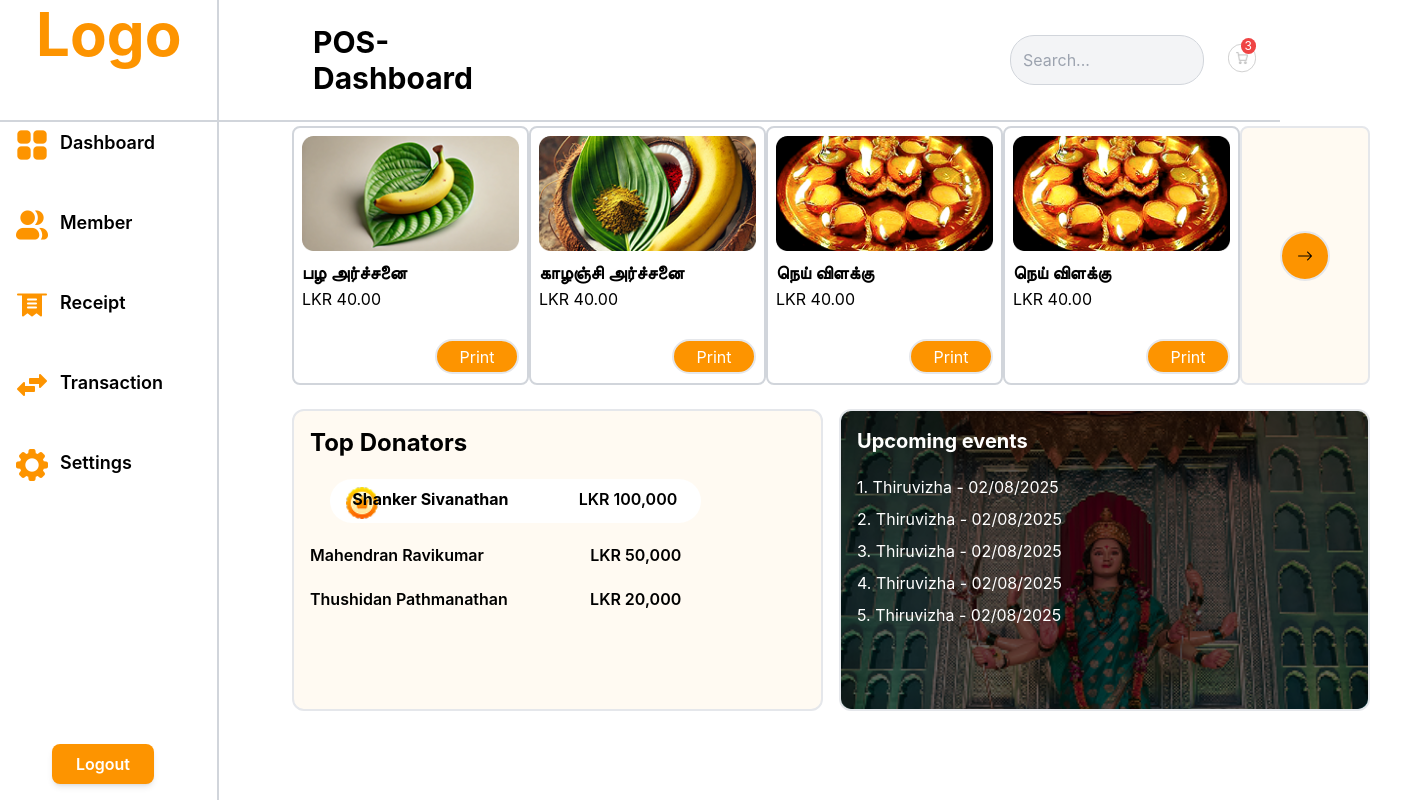
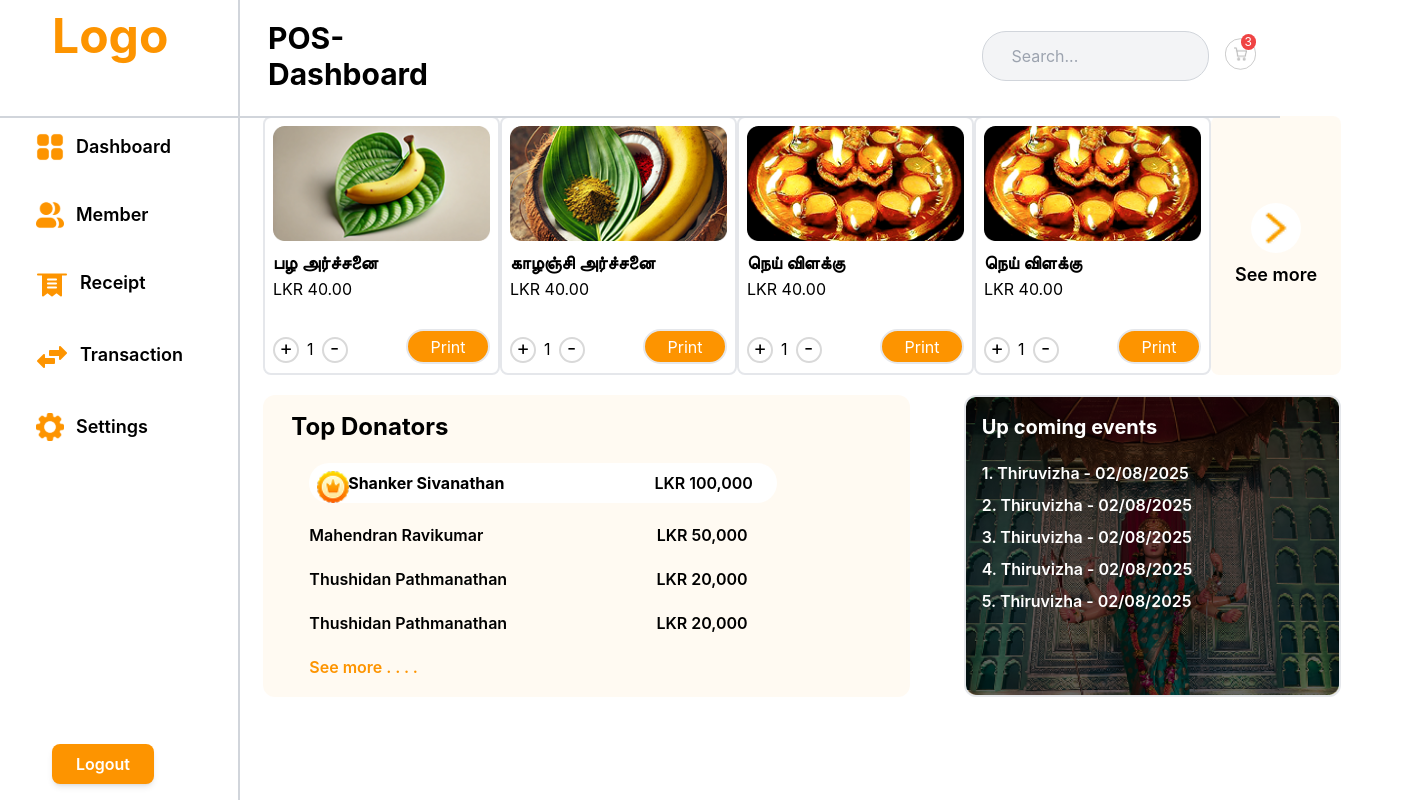
Before and after one commit to tharsie/kowilproject, a React (Create React App) app in the folder login-portal/: page /dashboard/overview in a window 1280 px wide. Shown: the whole page, 1406 px wide, since content can reach past the window. Built offline with nearby package versions, Linux system fonts and the light colour scheme.

Commit message:
ui changes

```diff
--- a/login-portal/src/components/Dashboard.js
+++ b/login-portal/src/components/Dashboard.js
@@ -19,59 +19,57 @@ const Dashboard = () => {
   return (
     <div className="flex min-h-screen ">
       {/* Sidebar */}
-      <div className="fixed w-4/10 bg-white-800 text-white flex flex-col h-full border-r-2 border-gray-300 z-10">
-        <ul className="space-y-4 mt-4 flex-grow">
-          <li>
+      <div className="fixed w-[240px] bg-white-800 text-white flex flex-col h-full border-r-2 border-gray-300 z-50">
+        <ul className=" flex-grow">
+          <li className="p-4 ">
             <div className="text-white p-6  -mt-14 border-gray-300">
-            <div className="p-3 text-6xl pt-5 font-bold h-[89px] text-[#FD9400]">
+            <div className="p-3 text-5xl pt-7 font-bold h-[89px] text-[#FD9400]">
               <h1>Logo</h1>
             </div>
             </div>
           </li>
-          <li className="text-black text-[18px]">
+          <li className="text-black text-[18px] p-4 -mt-2 ml-2">
             <Link
               to="overview"
-              className="block cursor-pointer flex font-semibold  p-4 hover:bg-[#FD940012]"
-
+              className="block cursor-pointer flex font-semibold hover  p-3 hover:bg-[#FD940012]"
             >
-              <img src={addressbook1} alt="Cart" className="w-8 h-8 mr-3" />
+              <img src={addressbook1} alt="Cart" className="w-7 h-7 mr-3" />
               Dashboard
             </Link>
           </li>
-          <li className="text-black text-[18px]">
+          <li className="text-black text-[18px] p-4 -mt-4 ml-2">
             <Link
               to="member"
-              className="block cursor-pointer flex font-semibold p-4 hover:bg-[#FD940012]"
-
+              className="block cursor-pointer flex font-semibold p-3 hover:bg-[#FD940012]"
             >
-              <img src={addressbook2} alt="Cart" className="w-8 h-8 mr-3" />
+              <img src={addressbook2} alt="Cart" className="w-7 h-7 mr-3" />
               Member
             </Link>
           </li>
-          <li className="text-black text-[18px]">
+          <li className="text-black text-[18px] p-4 -mt-4 ml-2">
             <Link
               to="receipt"
-              className="block cursor-pointer flex font-semibold p-4 hover:bg-[#FD940012]"
+              className="block cursor-pointer flex font-semibold p-3 hover:bg-[#FD940012]"
             >
               <img src={addressbook3} alt="Cart" className="w-8 h-8 mr-3" />
               Receipt
             </Link>
           </li>
-          <li className="text-black text-[18px]">
+          <li className="text-black text-[18px] p-4 -mt-4 ml-2 boarder-2 rounded-xl">
             <Link
               to="transaction"
-              className="block cursor-pointer flex font-semibold p-4 hover:bg-[#FD940012]"
+              className="block cursor-pointer flex font-semibold p-3 hover:bg-[#FD940012]"
             >
               <img src={addressbook4} alt="Cart" className="w-8 h-8 mr-3" />
               Transaction
             </Link>
           </li>
-          <li className="text-black text-[18px]">
+          <li className="text-black text-[18px] p-4 -mt-4 ml-2">
             <Link
               to="settings"
-              className="block cursor-pointer flex font-semibold p-4 hover:bg-[#FD940012]"
+              className="block cursor-pointer flex font-semibold p-3 hover:bg-[#FD940012]"
             >
-              <img src={addressbook5} alt="Cart" className="w-8 h-8 mr-3" />
+              <img src={addressbook5} alt="Cart" className="w-7 h-7 mr-3" />
               Settings
             </Link>
           </li>
--- a/login-portal/src/components/DashboardOverview.jsx
+++ b/login-portal/src/components/DashboardOverview.jsx
@@ -5,16 +5,17 @@ import Rect12 from "../assets/Rectangle12.png";
 import Rect13 from "../assets/Rectangle13.png";
 import Rect17 from "../assets/Rectangle17.png";
 import cart from "../assets/cart.svg"
+import arrow from "../assets/right 1.png"
 import premiumpng from "../assets/premium-quality 1.png"
 
 const DashboardOverview = () => {
   return (
     <div className="relative">
       {/* Navbar */}
-      <nav className="text-white  fixed w-full p-6 border-b-2 top-0 left-0 border-gray-300 -mt-6">
+      <nav className="text-white bg-white  fixed w-full p-6 border-b-2 top-0 left-0 border-gray-300 -mt-7 z-16">
         <div className="flex items-center  justify-between">
           {/* Logo */}
-          <h1 className="text-2xl lg:text-3xl font-bold mt-6 ml-4 lg:ml-[289px] text-black">
+          <h1 className="text-2xl lg:text-3xl font-bold mt-6 ml-4 lg:ml-[244px] text-black">
             POS-Dashboard
           </h1>
 
@@ -23,12 +24,12 @@ const DashboardOverview = () => {
             <input
               type="text"
               placeholder="Search..."
-              className="w-full p-3 bg-gray-100 rounded-3xl mt-6 border border-gray-300 focus:outline-none focus:ring-2 focus:ring-blue-500"
+              className="w-full p-3 bg-gray-100 rounded-3xl mt-6 border pl-7 border-gray-300 focus:outline-none focus:ring-2 focus:ring-blue-500"
             />
           </div>
 
           {/* Cart Icon */}
-          <div className="relative ml-4 lg:ml-6 mt-5">
+          <div className="relative ml-4 -lg:ml-4 mt-5">
             <img src={cart} alt="Cart" className="w-10 h-10" />
             <span className="absolute top-0 right-0 bg-red-500 text-white text-xs rounded-full px-1">
                 3 {/* Dynamic count */}
@@ -47,59 +48,98 @@ const DashboardOverview = () => {
       </nav>
 
       {/* Content Section */}
-      <div className="bg-white p-3 mt-[90px] space-y-6">
+      <div className="bg-white p-3 mt-[80px] -ml-[29px] space-y-5">
         {/* Overview Grid */}
         <div className="flex flex-col lg:flex-row justify-between ">
           {/* Cards */}
-          <div className="p-2 rounded-lg border-2 border-gray-300 h-[259px] w-[237px] flex flex-col">
+          <div className="p-2 rounded-lg border-2  h-[259px] w-[237px] flex flex-col">
             <img src={Rect11} alt="Rectangle" className="w-full h-30 mb-2" />
             <h3 className="text-lg font-semibold">பழ அர்ச்சனை</h3>
             <p className="text-base">LKR 40.00</p>
-            <button className="border-2 rounded-3xl px-4 h-[35px] mt-[28px] ml-auto text-white w-[84px] bg-[#FD9400] hover:bg-gray-200">
+            <div className="flex mt-[28px]">
+            <div className="border-2 p-2 rounded-full flex items-center justify-center mr-2 pb-3 mt-2 w-[26px] h-[26px] border-[#D9D9D9]">
+              <h1 className="text-xl">+</h1>
+            </div>
+            <h1 className="mt-2">1</h1>
+            <div className="border-2 p-2 rounded-full flex items-center justify-center ml-2 pb-3 mt-2 w-[26px] h-[26px] border-[#D9D9D9]">
+              <h1 className="text-xl">-</h1>
+            </div>
+            <button className="border-2 rounded-3xl px-4 h-[35px]  ml-auto text-white w-[84px] bg-[#FD9400] hover:bg-[#FD8000]">
               Print
             </button>
+            </div>
           </div>
 
-          <div className="p-2 rounded-lg border-2 border-gray-300 h-[259px] w-[237px] flex flex-col">
+          <div className="p-2 rounded-lg border-2  h-[259px] w-[237px] flex flex-col">
             <img src={Rect12} alt="Rectangle" className="w-full h-30 mb-2" />
             <h3 className="text-lg font-semibold">காழஞ்சி அர்ச்சனை</h3>
             <p className="text-base">LKR 40.00</p>
-            <button className="border-2 rounded-3xl px-4 h-[35px] mt-[28px] ml-auto text-white w-[84px] bg-[#FD9400] hover:bg-gray-200">
+            <div className="flex mt-[28px]">
+            <div className="border-2 p-2 rounded-full flex items-center justify-center mr-2 pb-3 mt-2 w-[26px] h-[26px] border-[#D9D9D9]">
+              <h1 className="text-xl">+</h1>
+            </div>
+            <h1 className="mt-2">1</h1>
+            <div className="border-2 p-2 rounded-full flex items-center justify-center ml-2 pb-3 mt-2 w-[26px] h-[26px] border-[#D9D9D9]">
+              <h1 className="text-xl">-</h1>
+            </div>
+            <button className="border-2 rounded-3xl px-4 h-[35px]  ml-auto text-white w-[84px] bg-[#FD9400] hover:bg-[#FD8000]">
               Print
             </button>
+            </div>
           </div>
 
-          <div className="p-2 rounded-lg border-2 border-gray-300 h-[259px] w-[237px] flex flex-col">
+          <div className="p-2 rounded-lg border-2  h-[259px] w-[237px] flex flex-col">
             <img src={Rect13} alt="Rectangle" className="w-full h-30 mb-2" />
             <h3 className="text-lg font-semibold">நெய் விளக்கு</h3>
             <p className="text-base">LKR 40.00</p>
-            <button className="border-2 rounded-3xl px-4 h-[35px] mt-[28px] ml-auto text-white w-[84px] bg-[#FD9400] hover:bg-gray-200">
+            <div className="flex mt-[28px]">
+            <div className="border-2 p-2 rounded-full flex items-center justify-center mr-2 pb-3 mt-2 w-[26px] h-[26px] border-[#D9D9D9]">
+              <h1 className="text-xl">+</h1>
+            </div>
+            <h1 className="mt-2">1</h1>
+            <div className="border-2 p-2 rounded-full flex items-center justify-center ml-2 pb-3 mt-2 w-[26px] h-[26px] border-[#D9D9D9]">
+              <h1 className="text-xl">-</h1>
+            </div>
+            <button className="border-2 rounded-3xl px-4 h-[35px]  ml-auto text-white w-[84px] bg-[#FD9400] hover:bg-[#FD8000]">
               Print
             </button>
+            </div>
           </div>
-          <div className="p-2 rounded-lg border-2 border-gray-300 h-[259px] w-[237px] flex flex-col">
+          <div className="p-2 rounded-lg border-2  h-[259px] w-[237px] flex flex-col">
             <img src={Rect13} alt="Rectangle" className="w-full h-30 mb-2" />
             <h3 className="text-lg font-semibold">நெய் விளக்கு</h3>
             <p className="text-base">LKR 40.00</p>
-            <button className="border-2 rounded-3xl px-4 h-[35px] mt-[28px] ml-auto text-white w-[84px] bg-[#FD9400] hover:bg-gray-200">
+            <div className="flex mt-[28px]">
+            <div className="border-2 p-2 rounded-full flex items-center justify-center mr-2 pb-3 mt-2 w-[26px] h-[26px] border-[#D9D9D9]">
+              <h1 className="text-xl">+</h1>
+            </div>
+            <h1 className="mt-2">1</h1>
+            <div className="border-2 p-2 rounded-full flex items-center justify-center ml-2 pb-3 mt-2 w-[26px] h-[26px] border-[#D9D9D9]">
+              <h1 className="text-xl">-</h1>
+            </div>
+            <button className="border-2 rounded-3xl px-4 h-[35px]  ml-auto text-white w-[84px] bg-[#FD9400] hover:bg-[#FD8000]">
               Print
             </button>
-          </div>
-          <div className="rounded-lg border-2 w-[130px] bg-[#FD94000D] flex justify-center items-center">
-            <div className="border-2 w-[50px] h-[50px] rounded-full bg-[#FD9400]  flex justify-center items-center ">
-            <i class="bi bi-arrow-right text=3xl"></i>
             </div>
           </div>
-        </div>
+            <div className="rounded-lg w-[130px] bg-[#FD94000D] flex flex-col justify-center items-center p-2">
+              <div className="w-[50px] h-[50px] rounded-full bg-white flex justify-center items-center">
+                <img src={arrow} alt="Rectangle" className="w-full" />
+              </div>
+                <h1 className="mt-2 text-lg font-semibold">See more</h1>
+              </div>
+            </div>
 
         {/* Bottom Section */}
         <div className="flex flex-col lg:flex-row justify-between gap-4">
           {/* Top Donators */}
-          <div className="border-2 p-4 w-full w-3/5 h-[302px] bg-[#FD94000D] rounded-xl">
+          <div className=" p-4 w-[60%] h-[302px] bg-[#FD94000D] rounded-xl">
+            <div className="ml-[2%]">
             <h1 className="text-2xl font-bold">Top Donators</h1>
-            <div className="bg-white mt-5 ml-5 w-3/4 pl-9 rounded-full h-1/6 flex justify-between pt-2 ">
-            <img src={premiumpng} alt="Cart" className="w-8 -ml-5 h-8" />
-            <p className="text-black relative font-bold -ml-24 z-10">Shanker Sivanathan</p>
+            <div className="ml-[3%]">
+            <div className="bg-white mt-5 ml-0 w-[80%] pl-9 rounded-full h-1/6 flex justify-between pt-2 ">
+            <img src={premiumpng} alt="Cart" className="w-8 -ml-7 h-8" />
+            <p className="text-black relative font-bold -ml-[35%] z-10">Shanker Sivanathan</p>
             <p className="text-black relative font-semibold mr-6 z-10">LKR 100,000</p>
             </div>
             <div className="flex justify-between w-3/4 font-semibold">
@@ -110,22 +150,31 @@ const DashboardOverview = () => {
             <p className="text-black pt-5 relative z-10">Thushidan Pathmanathan</p>
             <p className="text-black pt-5 relative z-10">LKR 20,000</p>
             </div>
+            <div className="flex justify-between w-3/4 font-semibold">
+            <p className="text-black pt-5 relative z-10">Thushidan Pathmanathan</p>
+            <p className="text-black pt-5 relative z-10">LKR 20,000</p>
+            </div>
+            <div className="flex justify-between w-3/4 font-semibold">
+            <p className="text-[#FD9400] pt-5 relative z-10">See more . . . .</p>
+            </div>
+            </div>
+            </div>
           </div>
 
           {/* Upcoming Events */}
           <div
-            className="border-2 p-4 w-full w-2/5 h-[302px] rounded-xl relative bg-cover bg-center"
+            className="border-2 p-4 w-[35%] h-[302px] rounded-xl relative bg-cover bg-center"
             style={{ backgroundImage: `url(${Rect17})` }}
           >
             <div className="absolute inset-0 bg-black  opacity-60 rounded-xl"></div>
             <h1 className="text-xl font-bold text-white relative z-10">
-              Upcoming events
+              Up coming events
             </h1>
-            <p className="text-white pt-5 relative z-10">1. Thiruvizha - 02/08/2025</p>
-            <p className="text-white pt-2 relative z-10">2. Thiruvizha - 02/08/2025</p>
-            <p className="text-white pt-2 relative z-10">3. Thiruvizha - 02/08/2025</p>
-            <p className="text-white pt-2 relative z-10">4. Thiruvizha - 02/08/2025</p>
-            <p className="text-white pt-2 relative z-10">5. Thiruvizha - 02/08/2025</p>
+            <p className="text-white pt-5 font-semibold relative z-10">1. Thiruvizha - 02/08/2025</p>
+            <p className="text-white pt-2 font-semibold relative z-10">2. Thiruvizha - 02/08/2025</p>
+            <p className="text-white pt-2 font-semibold relative z-10">3. Thiruvizha - 02/08/2025</p>
+            <p className="text-white pt-2 font-semibold relative z-10">4. Thiruvizha - 02/08/2025</p>
+            <p className="text-white pt-2 font-semibold relative z-10">5. Thiruvizha - 02/08/2025</p>
           </div>
         </div>
       </div>
--- a/login-portal/src/components/Member.js
+++ b/login-portal/src/components/Member.js
@@ -174,9 +174,9 @@ const MemberPage = () => {
 
   return (
     <div className="max-w-7xl mx-auto p-6">
-      <nav className="text-white fixed  p-6 border-b-2 top-0 left-0 border-gray-300 -mt-6 z-10  w-full ">
-        <div className="flex items-center  w-[85%] ml-[14%]  bg-white justify-between">
-          <h1 className="text-2xl lg:text-3xl font-bold mt-6 ml-[80px] text-black">
+      <nav className="text-white fixed bg-white p-6 border-b-2 top-0 justify-center left-0 border-gray-300 -mt-7 z-10  w-full ">
+        <div className="flex items-center  w-[84%] ml-[15%]  bg-white justify-between">
+          <h1 className="text-2xl lg:text-3xl font-bold mt-6 ml-[66px]  text-black">
             POS-Dashboard
           </h1>
 
--- a/login-portal/src/components/Receipt.js
+++ b/login-portal/src/components/Receipt.js
@@ -215,7 +215,7 @@ const Receipt = () => {
 
         {/* Submit Button */}
         <div className="text-center">
-          <button type="submit" className="bg-blue-500 text-white py-2 px-4 rounded w-full">
+          <button type="submit" className="bg-[#FD9400] text-white py-2 px-4 rounded w-full">
             Generate Receipt
           </button>
         </div>
--- a/login-portal/src/components/ReceiptTypeSettings.js
+++ b/login-portal/src/components/ReceiptTypeSettings.js
@@ -231,7 +231,7 @@ const ReceiptTypeSettings = () => {
         />
         <button
           onClick={() => setShowModal(true)}
-          className="bg-blue-500 text-white px-4 py-2 rounded"
+          className="bg-[#FD9400] text-white px-4 py-2 rounded"
         >
           Add Receipt Type
         </button>
@@ -378,7 +378,7 @@ const ReceiptTypeSettings = () => {
               </button>
               <button
                 onClick={editMode ? editReceiptType : addReceiptType}
-                className="bg-blue-500 text-white px-4 py-2 rounded"
+                className="bg-[#FD9400] text-white px-4 py-2 rounded"
               >
                 {editMode ? "Save Changes" : "Add Type"}
               </button>
```
Also changed, not shown: login-portal/src/assets/right 1.png (added).
